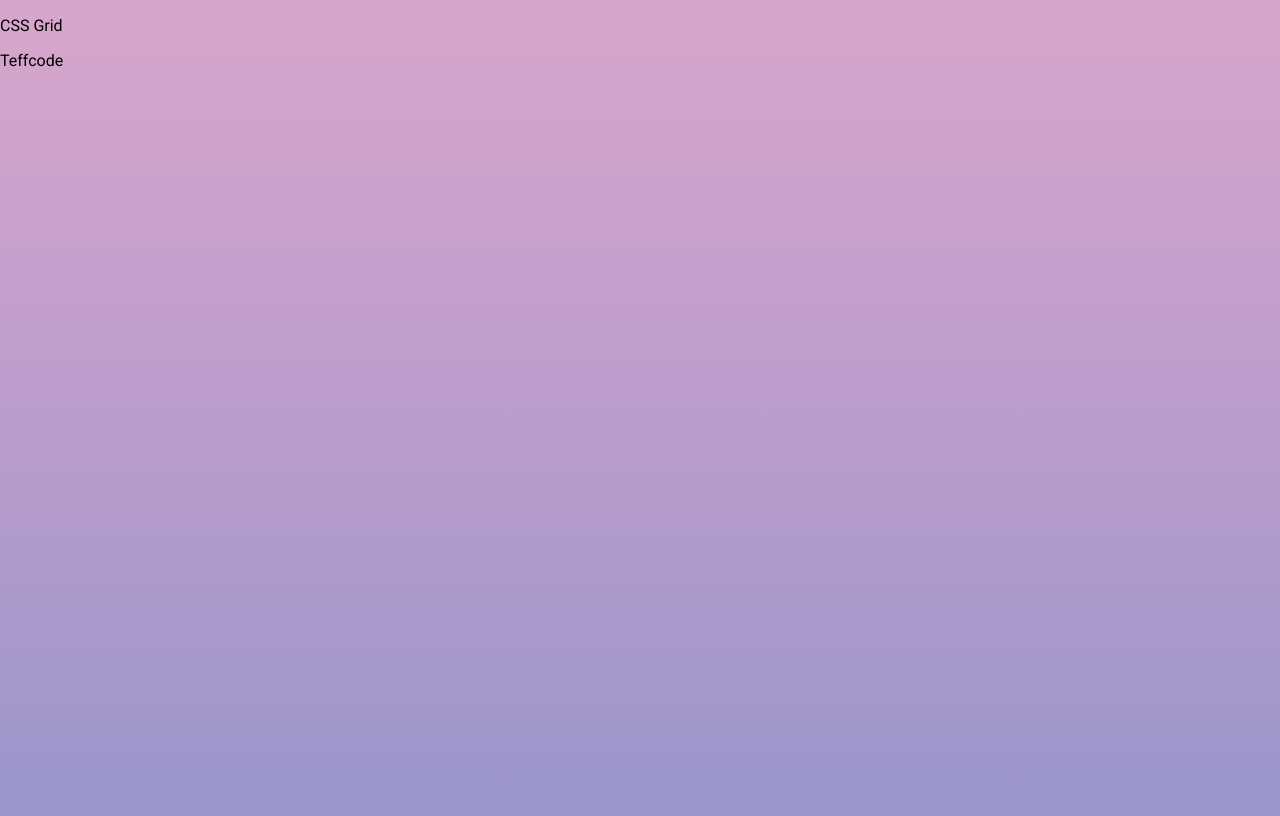
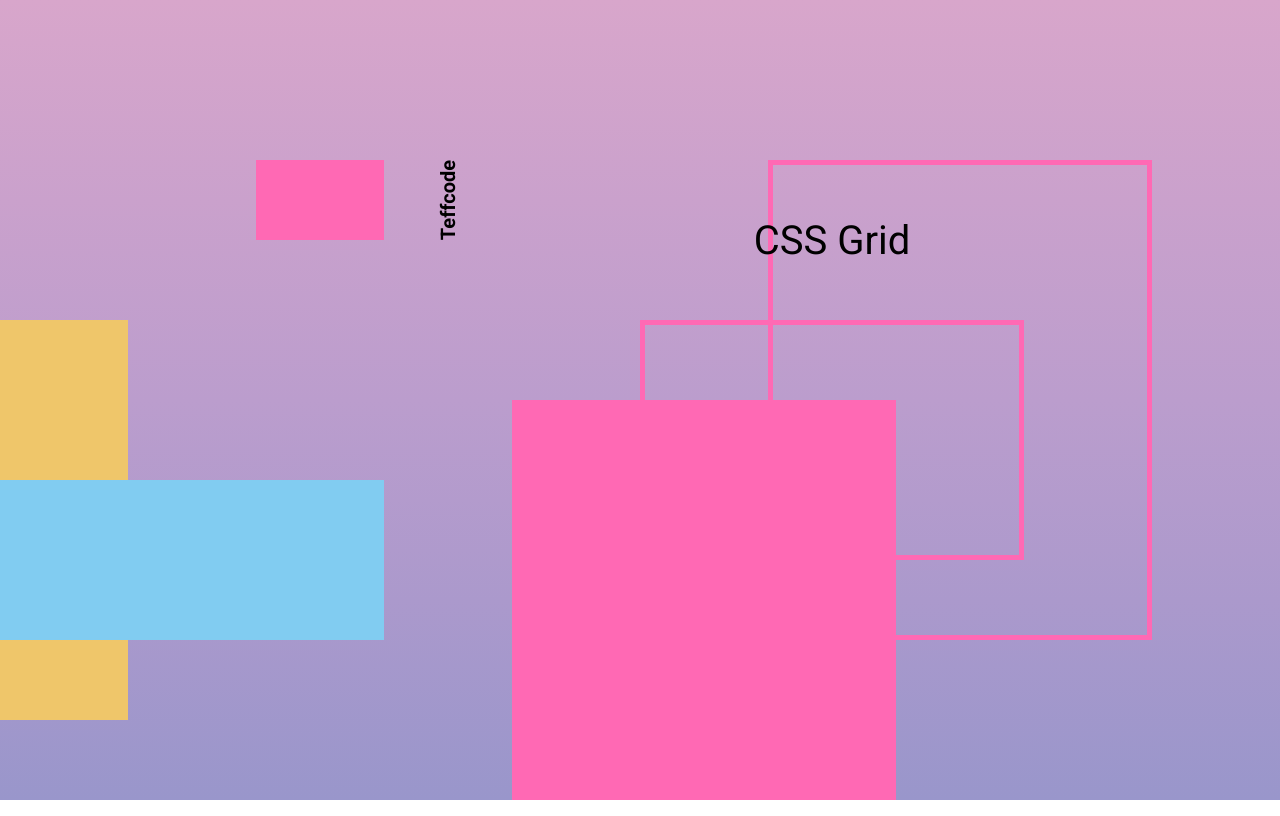
Before and after one commit to NelsonMarquezRomero/PureGridLayout, a plain HTML site: page index.html in a window 1280 px wide. Drawn offline with Linux system fonts and the light colour scheme.

Commit message:
Aplicando los estilos a los diferentes elementos html y ubicandolos en la grilla

```diff
--- a/css/estilos.css
+++ b/css/estilos.css
@@ -16,3 +16,75 @@ body{
     background-image: linear-gradient(to top, #9996cb, #ab99cc, #bb9dcd, #caa1cc, #d8a6cb);
     height: 100vh;
 }
+
+.container {
+    display: grid;
+    grid-template: repeat(10,1fr) / repeat(10,1fr);
+    height: 100vh;
+}
+
+.item1 {
+    background-color: var(--yellow);
+    grid-column: 1/2;
+    grid-row: 5/10;
+}
+
+.item2 {
+    background-color: var(--blue);
+    grid-column: 1/4;
+    grid-row: 7/9;
+}
+
+.item3 {
+    background-color: hotpink;
+    grid-column: 5/8;
+    grid-row: 6/11;
+}
+
+.item4 {
+    border: 5px solid hotpink;
+    grid-column: 6/9;
+    grid-row: 5/8;
+}
+
+.item5 {
+    border: 5px solid hotpink;
+    grid-column: 7/10;
+    grid-row: 3/9;
+}
+
+.item6 {
+    font-size: 40px;
+    grid-column: 6/9;
+    grid-row: 3/5;
+    display: grid;
+    justify-items: center;
+    align-items: center;
+}
+
+.item6 p {
+    margin: 0;
+
+}
+
+.item7 {
+    background-color: hotpink;
+    grid-column: 3/4;
+    grid-row: 3/4;
+}
+
+.item8 {
+    grid-row: 3/4;
+    grid-column-start: 4;
+    font-size: 20px;
+    font-weight: 900;
+    display: grid;
+    justify-items: center;
+    align-items: center;
+    transform: rotate(180deg);
+    writing-mode: vertical-lr;
+}
+
+.item8 p {
+    margin: 0;
+}
```
